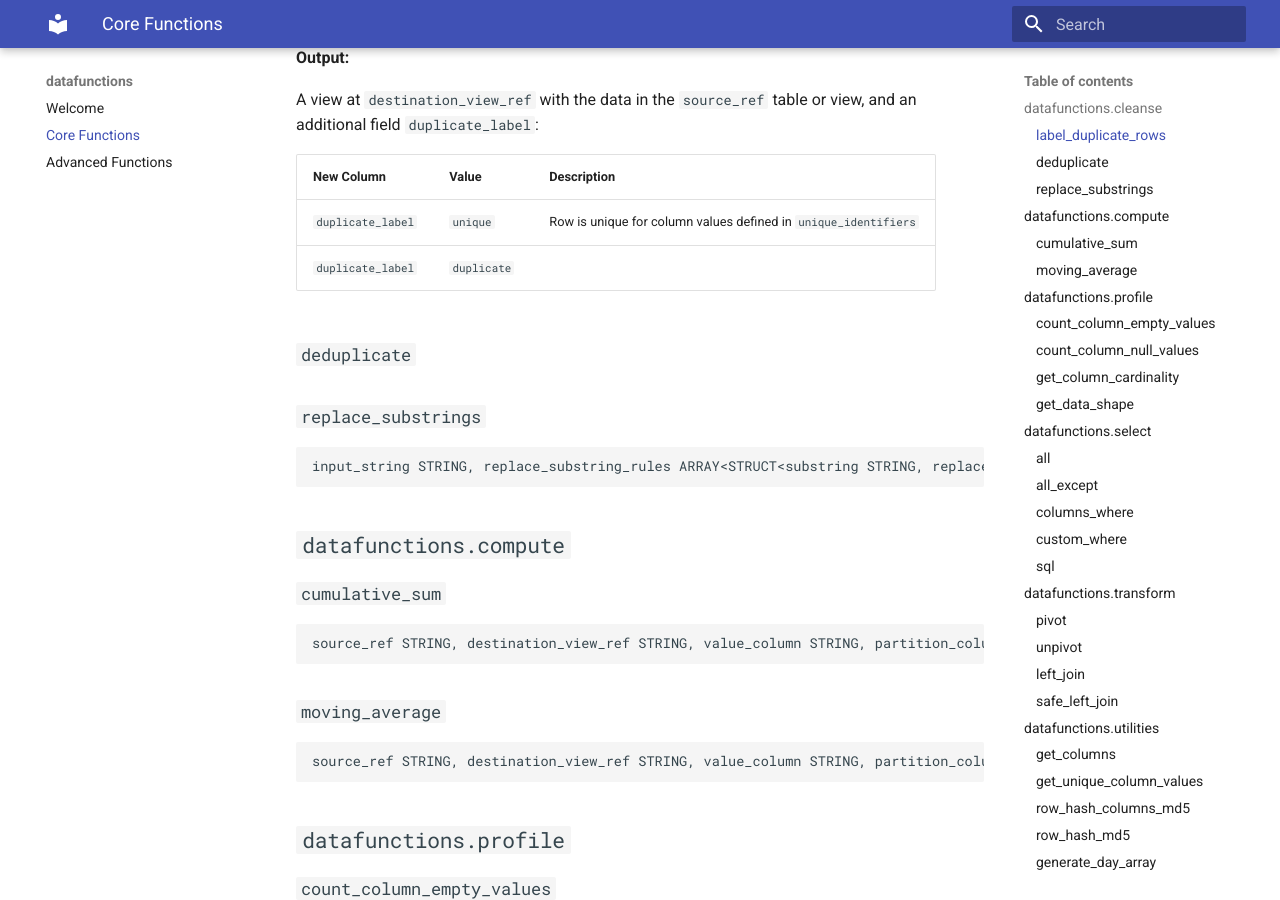
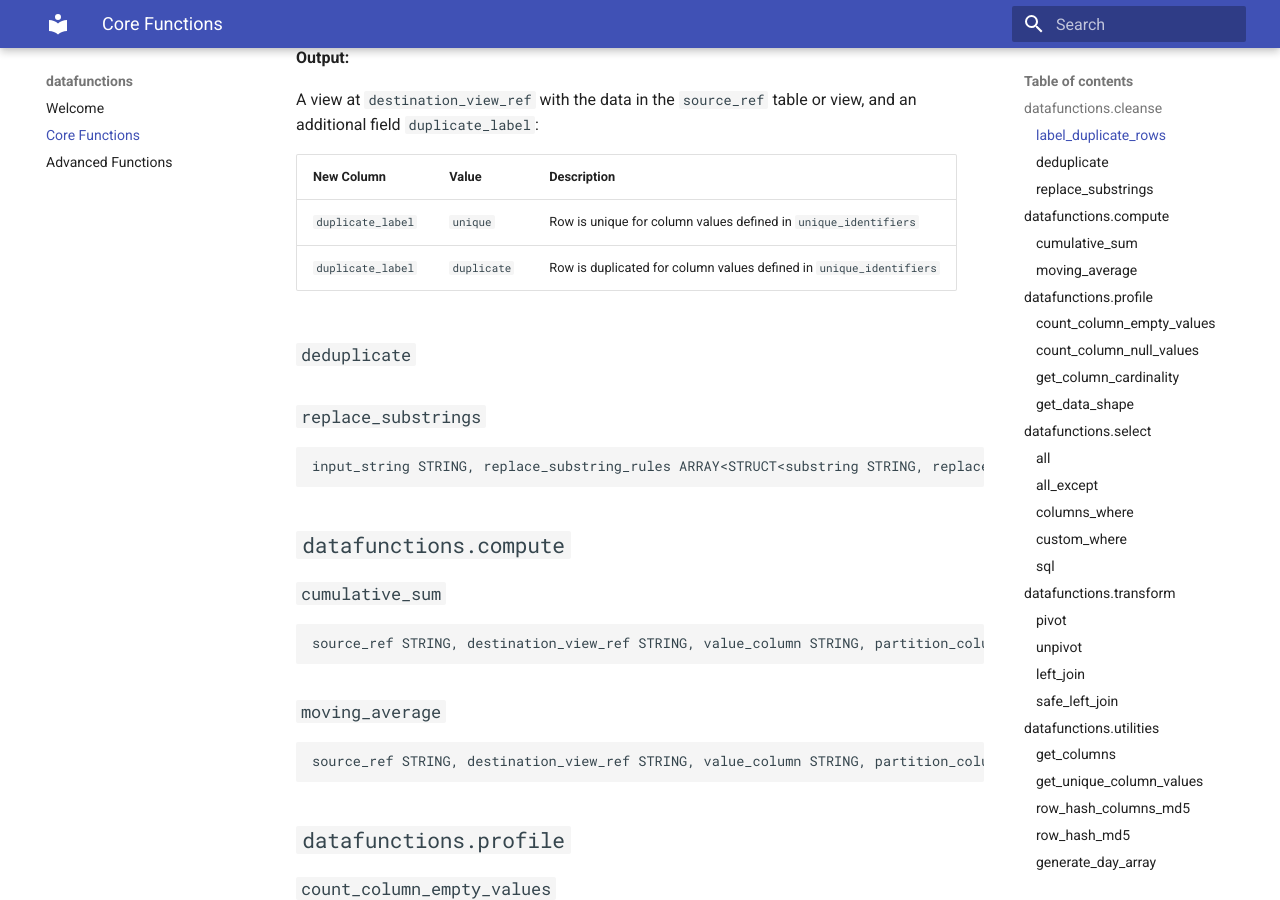
Before and after one commit to datafunctions/datafunctions.github.io, an MkDocs documentation site: the page built from docs/core_functions.md, in a window 1280 px wide and 900 px high, scrolled down 820 px. Built offline with MkDocs 1.6.1 and Material for MkDocs 9.7.7, drawn with Linux system fonts in a browser that asks for light colours.

Commit message:
Core function docs update

```diff
--- a/docs/core_functions.md
+++ b/docs/core_functions.md
@@ -32,7 +32,7 @@ A view at `destination_view_ref` with the data in the `source_ref` table or view
 | New Column | Value | Description |
 |:-- |:-- |:-- |
 |`duplicate_label`| `unique` | Row is unique for column values defined in `unique_identifiers` |
-|`duplicate_label`| `duplicate` |  |  |
+|`duplicate_label`| `duplicate` | Row is duplicated for column values defined in `unique_identifiers` |
 
 ###`deduplicate`
 ###`replace_substrings`
```
